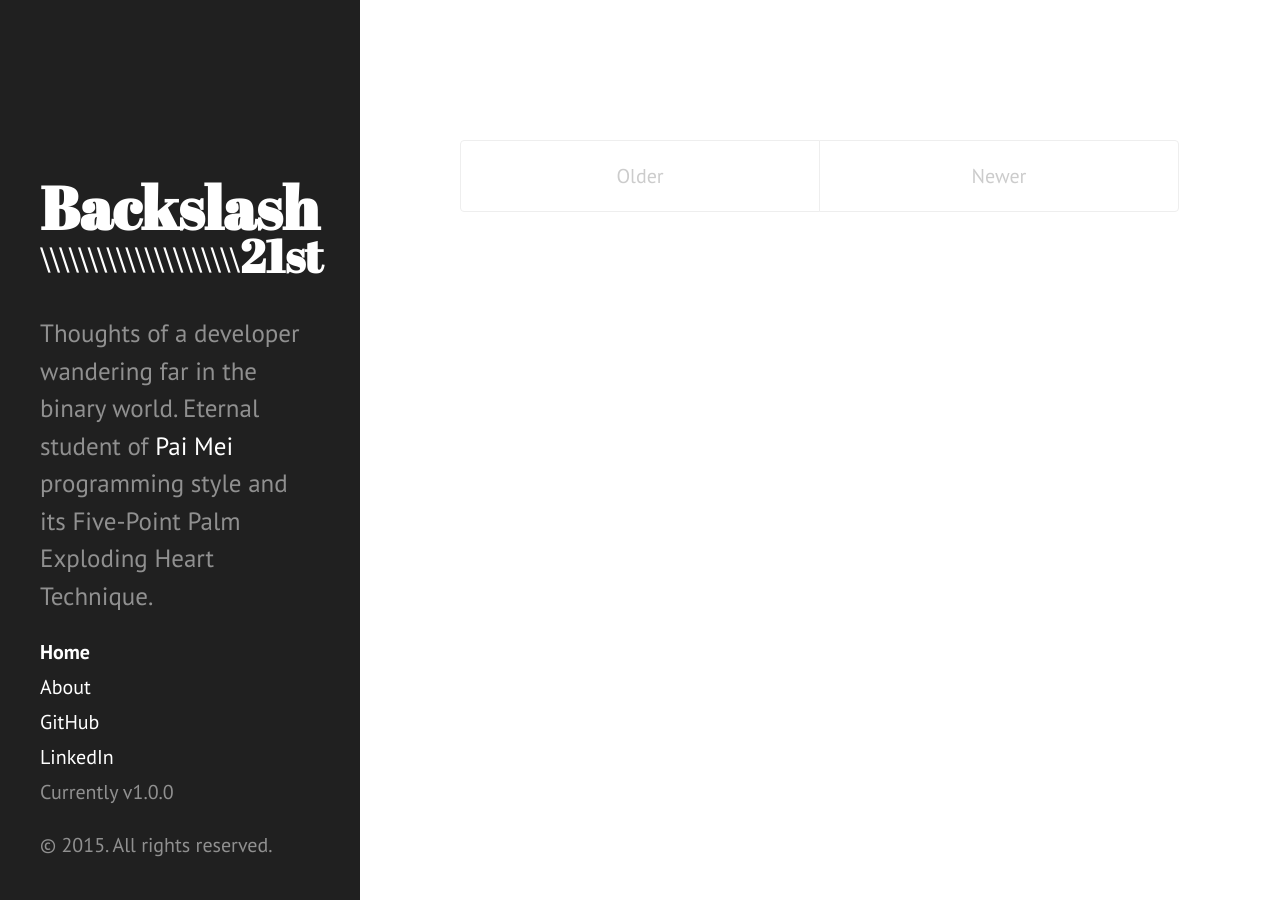
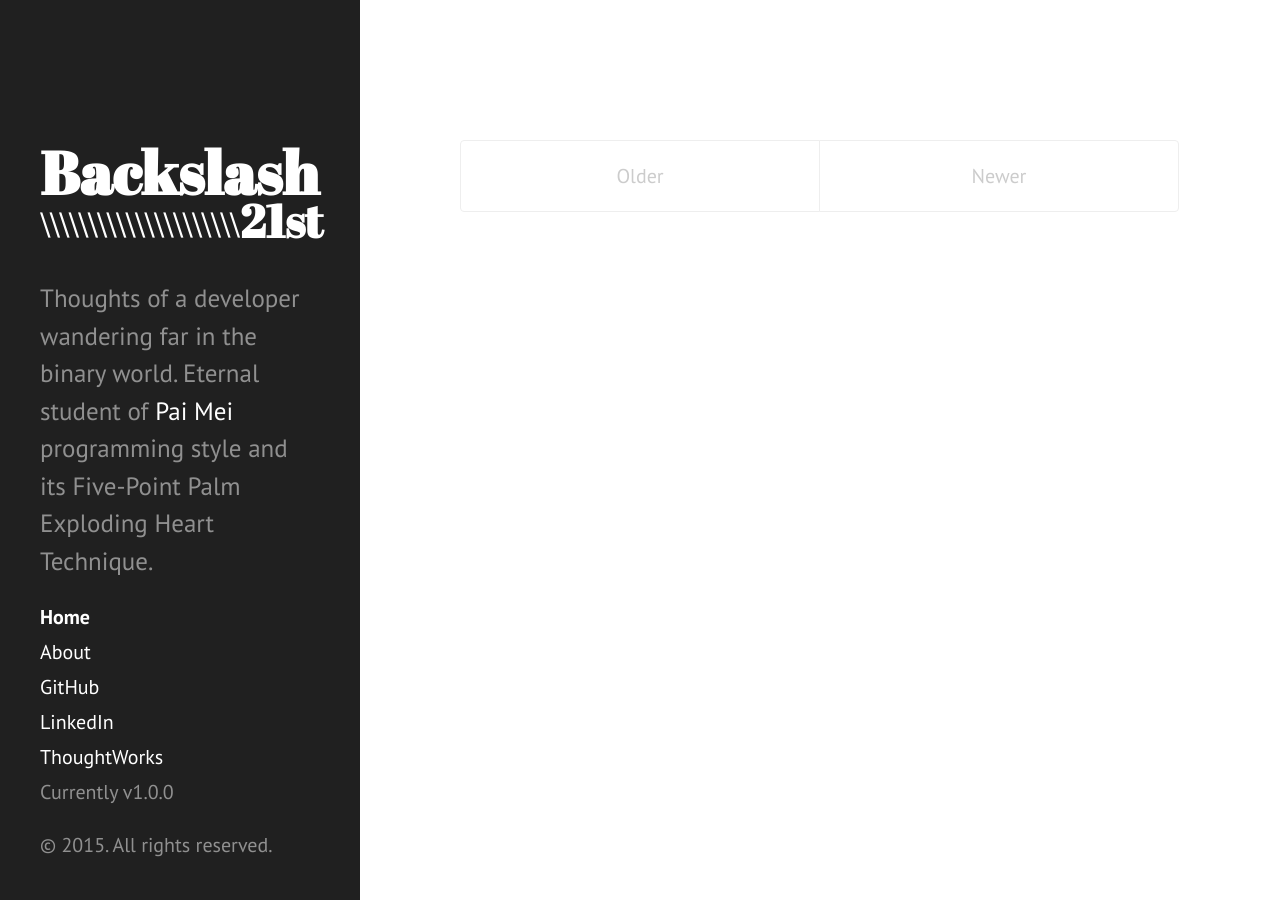
Before and after one commit to llh1/llh1.github.io, a Jekyll site: the page built from index.html, in a window 1280 px wide. Built offline with Jekyll 4.4.1, drawn with Linux system fonts in a browser that asks for light colours; Markdown is read by kramdown in place of the engine named in the settings; the list of posts is cut into pages by our own code.

Commit message:
Remove favicon, add TW link

```diff
--- a/_includes/sidebar.html
+++ b/_includes/sidebar.html
@@ -30,6 +30,7 @@
 
       <a class="sidebar-nav-item" href="{{ site.github.repo }}">GitHub</a>
       <a class="sidebar-nav-item" href="{{ site.linkedin.url }}">LinkedIn</a>
+      <a class="sidebar-nav-item" href="http://www.thoughtworks.com">ThoughtWorks</a>
       <span class="sidebar-nav-item">Currently v{{ site.version }}</span>
     </nav>
 
```
Also changed, not shown: public/apple-touch-icon-144-precomposed.png (deleted), public/favicon.ico (deleted).
